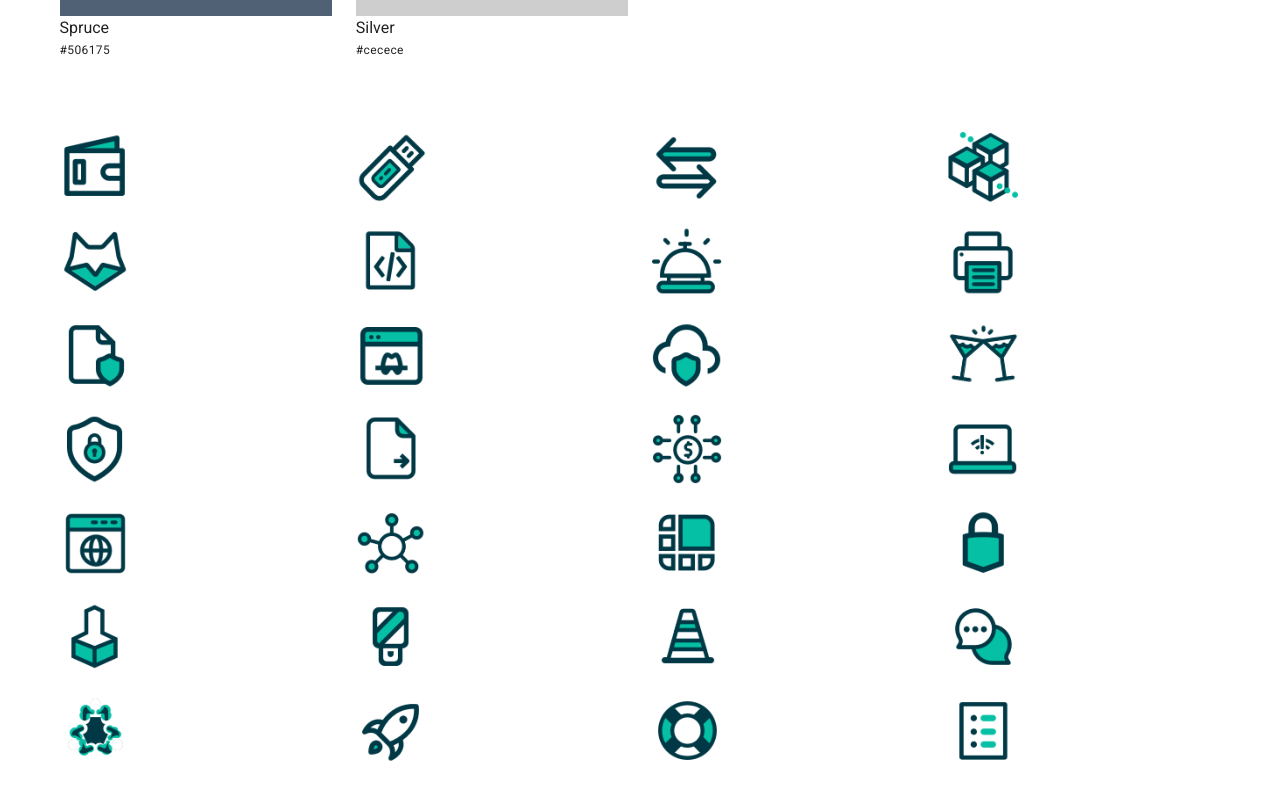
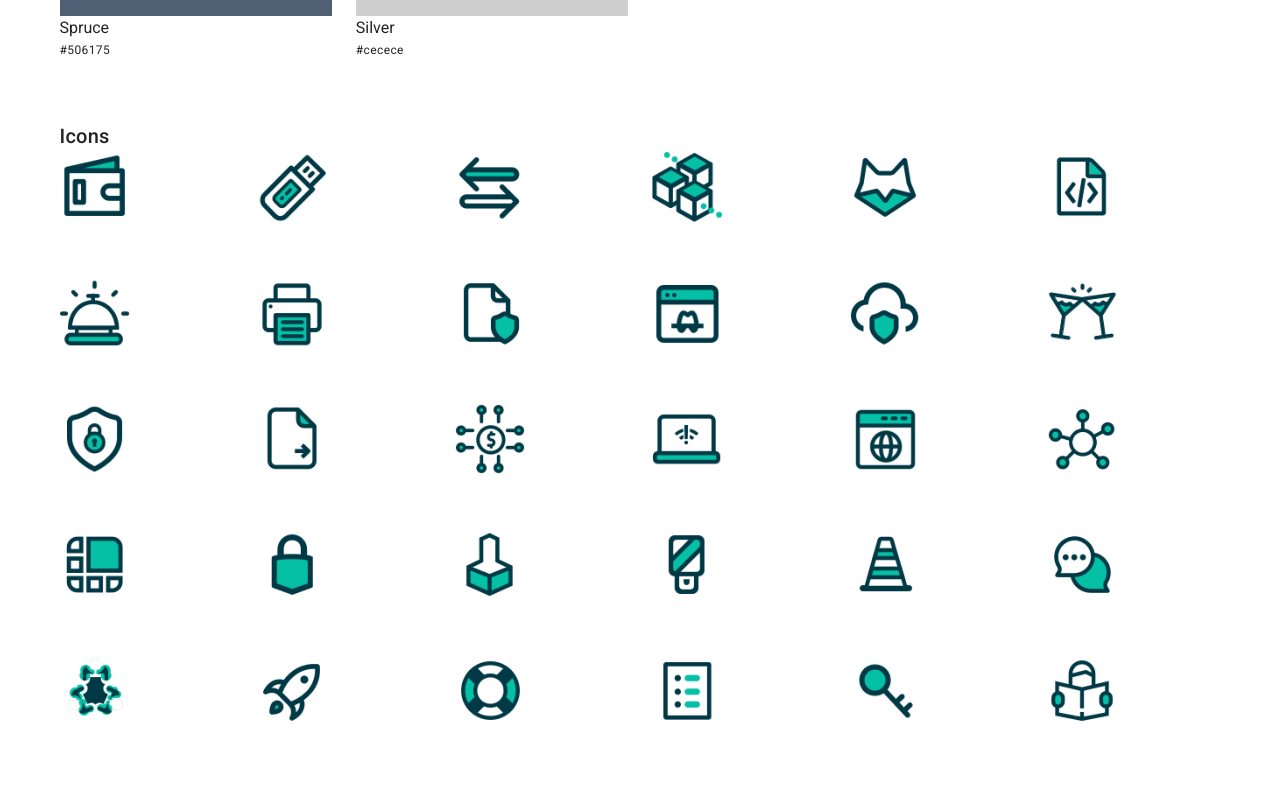
Before and after one commit to MyEtherWallet/mew-components, a Vue app: page /#/ in a window 1280 px wide. Shown: the part 1200-1992 px from the top of the page. Built offline with nearby package versions, Linux system fonts and the light colour scheme.

Commit message:
Update icons layout

```diff
--- a/src/views/Components.vue
+++ b/src/views/Components.vue
@@ -43,6 +43,7 @@
       <CardColor color="#cecece" colorName="Silver" />
     </v-row>
 
+    <div class="title">Icons</div>
     <Icons />
 
     <v-row>
--- a/src/views/components/Icons.vue
+++ b/src/views/components/Icons.vue
@@ -1,6 +1,6 @@
 <template>
   <v-row>
-    <v-col cols="12" sm="3" md="3" v-for="(i, key) in icons" :key="key">
+    <v-col cols="12" sm="2" md="2" v-for="(i, key) in icons" :key="key" class="mb-8">
       <v-img :src="i" :max-height="imageSize" :max-width="imageSize" />
     </v-col>
   </v-row>
```
